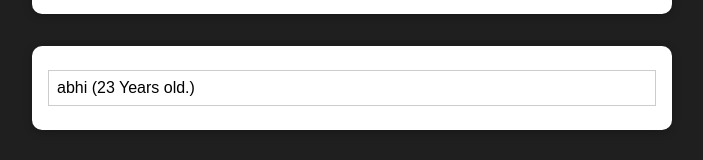
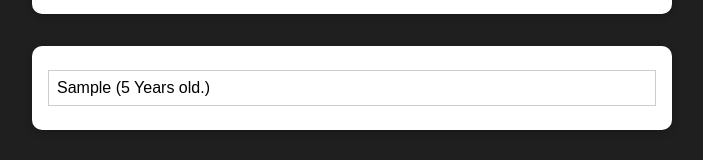
Before and after one commit to abhijeetsatpute/addUser, a React (Create React App) app: page / in a window 1280 px wide. Both pictures are taken after typing "Sample", "5" into the empty fields and a click on the button "Add user". Shown: the part 196-356 px from the top of the page, without its empty margins (288-991 px from the left). Built offline with nearby package versions, Linux system fonts and the light colour scheme.

Commit message:
Managing User list

```diff
--- a/src/App.js
+++ b/src/App.js
@@ -1,12 +1,19 @@
+import { useState } from 'react';
 import React from 'react';
 import AddUser from './components/Users/AddUser'
 import UserList from './components/Users/UserList';
 
 function App() {
+  const [userList, setUserList] = useState([]);
+  const addUserHandler = (uName, uAge) => {
+    setUserList((prevUserList)=>{
+      return [...prevUserList , {"name":uName,"age":uAge}];
+    })
+  }
   return (
     <div>
-      <AddUser/>
-      <UserList users={[{"name":"abhi","age":23}]}/>
+      <AddUser onAddUser={addUserHandler} />
+      <UserList users={userList} />
     </div>
   );
 }
--- a/src/components/Users/AddUser.js
+++ b/src/components/Users/AddUser.js
@@ -3,7 +3,7 @@
 import classes from "./AddUser.module.css"
 import Button from "../UI/Button"
 
-const AddUser = () => {
+const AddUser = (props) => {
     const [enteredUsername, setEnteredUserName] = useState('')
     const [enteredAge, setEnteredAge] = useState('')
     const [isUsernameValid, setisUsernameValid] = useState(true);
@@ -24,13 +24,12 @@
           else if(+enteredAge < 0){
             return;
         }
-        console.log(enteredUsername, enteredAge)
+        props.onAddUser(enteredUsername, enteredAge);
         setEnteredUserName('')
         setEnteredAge('')
     }
 
     const usernameHandler = (event) => {
-        console.log(event.target.value);
         setEnteredUserName(event.target.value)
         if(event.target.value.trim()!==""){
             setisUsernameValid(true);
--- a/src/components/Users/UserList.js
+++ b/src/components/Users/UserList.js
@@ -5,7 +5,7 @@
     return (
         <Card className={classes.users}>
             <ul>
-                {props.users.map(user => <li>{user.name} ({user.age} Years old.)</li>)}
+                {props.users.map(user => <li key={Math.random().toString()}>{user.name} ({user.age} Years old.)</li>)}
             </ul>
         </Card>
     );
```
